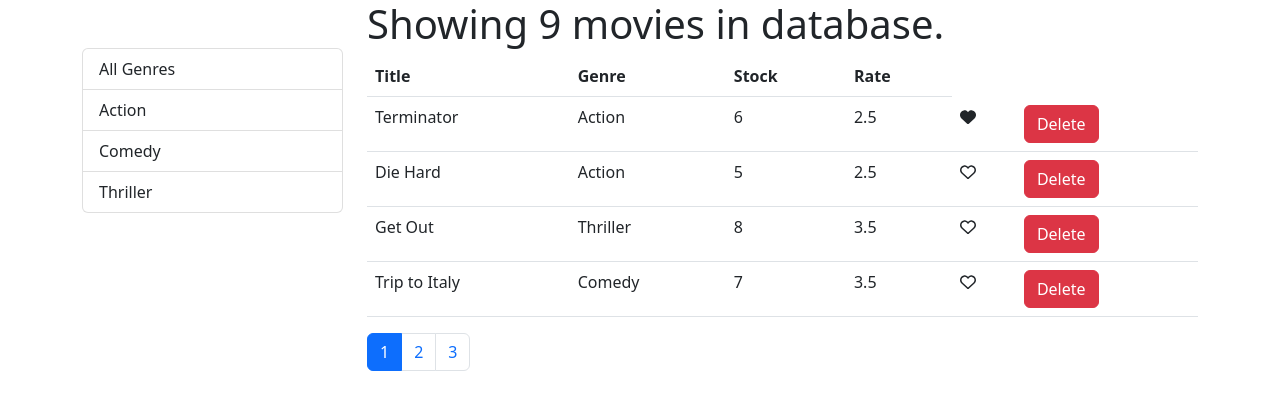
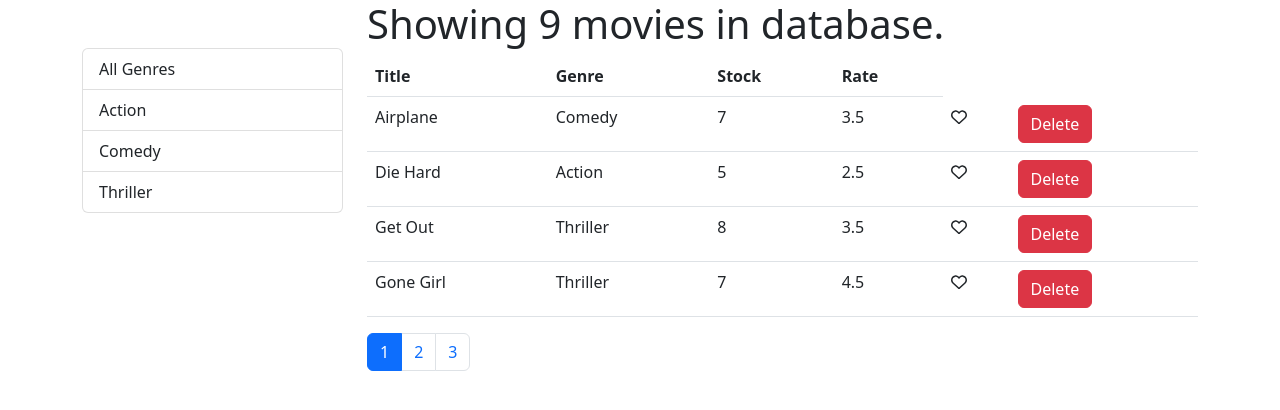
Before and after one commit to KirannVaka/vidly, a React (Create React App) app: page / in a window 1280 px wide. Shown: the top 410 px of the page. Built offline with nearby package versions, Linux system fonts and the light colour scheme.

Commit message:
Implemented Sorting using lodash orderBy

```diff
--- a/src/common/listGroups.jsx
+++ b/src/common/listGroups.jsx
@@ -9,7 +9,7 @@ const ListGroup = (props) => {
     <ul className="list-group">
       {items.map((item) => (
         <li
-          key={item[valueProperty] ? item[valueProperty] : "all"}
+          key={item[valueProperty]}
           style={{ cursor: "pointer" }}
           className={
             item == selectedItem ? "list-group-item active" : "list-group-item"
--- a/src/components/movies.jsx
+++ b/src/components/movies.jsx
@@ -5,6 +5,7 @@ import { paginate } from "../utils/paginate";
 import { getGenres } from "../services/fakeGenreService";
 import ListGroup from "../common/listGroups";
 import React, { Component } from "react";
+import _ from "lodash";
 
 class Movies extends Component {
   state = {
@@ -12,11 +13,11 @@ class Movies extends Component {
     genres: [],
     pageSize: 4,
     currentPage: 1,
-    selectedGenre: null,
+    sortColumn: { path: "title", order: "asc" },
   };
 
   componentDidMount() {
-    const genres = [{ name: "All Genres" }, ...getGenres()];
+    const genres = [{ _id: "", name: "All Genres" }, ...getGenres()];
     this.setState({ movies: getMovies(), genres });
   }
 
@@ -46,6 +47,19 @@ class Movies extends Component {
     });
   };
 
+  handleSort = (path) => {
+    const sortColumn = { ...this.state.sortColumn };
+    if (sortColumn.path === path) {
+      sortColumn.order = sortColumn.order === "asc" ? "desc" : "asc";
+    } else {
+      sortColumn.path = path;
+      sortColumn.order = "asc";
+    }
+    this.setState({
+      sortColumn,
+    });
+  };
+
   handlePageChange = (page) => {
     this.setState({
       currentPage: page,
@@ -53,14 +67,17 @@ class Movies extends Component {
   };
 
   render() {
-    const { movies, genres, pageSize, currentPage, selectedGenre } = this.state;
+    const { movies, genres, sortColumn, pageSize, currentPage, selectedGenre } =
+      this.state;
 
     const filtered =
       selectedGenre && selectedGenre._id
         ? movies.filter((movie) => movie.genre._id === selectedGenre._id)
         : movies;
 
-    const moviesPaginated = paginate(filtered, currentPage, pageSize);
+    const sorted = _.orderBy(filtered, [sortColumn.path], [sortColumn.order]);
+
+    const moviesPaginated = paginate(sorted, currentPage, pageSize);
 
     if (movies.length === 0) return <h1>There are no movies in DB</h1>;
 
@@ -80,6 +97,7 @@ class Movies extends Component {
             moviesPaginated={moviesPaginated}
             onDelete={this.handleDelete}
             onLike={this.handleLike}
+            onSort={this.handleSort}
           />
           <Pagination
             totalItems={filtered.length}
--- a/src/components/moviesTable.jsx
+++ b/src/components/moviesTable.jsx
@@ -4,7 +4,7 @@ import { faHeart as faSHeart } from "@fortawesome/free-solid-svg-icons";
 import { faHeart as faRHeart } from "@fortawesome/free-regular-svg-icons";
 
 const MoviesTable = (props) => {
-  const { movies, count, moviesPaginated, onLike, onDelete } = props;
+  const { movies, count, moviesPaginated, onSort, onLike, onDelete } = props;
 
   if (movies.length === 0) return <h1>There are no movies in DB</h1>;
 
@@ -15,10 +15,18 @@ const MoviesTable = (props) => {
       <table className="table">
         <thead>
           <tr>
-            <th scope="col">Title</th>
-            <th scope="col">Genre</th>
-            <th scope="col">Stock</th>
-            <th scope="col">Rate</th>
+            <th onClick={() => onSort("title")} scope="col">
+              Title
+            </th>
+            <th onClick={() => onSort("genre.name")} scope="col">
+              Genre
+            </th>
+            <th onClick={() => onSort("numberInStock")} scope="col">
+              Stock
+            </th>
+            <th onClick={() => onSort("dailyRentalRate")} scope="col">
+              Rate
+            </th>
           </tr>
         </thead>
         <tbody>
```
